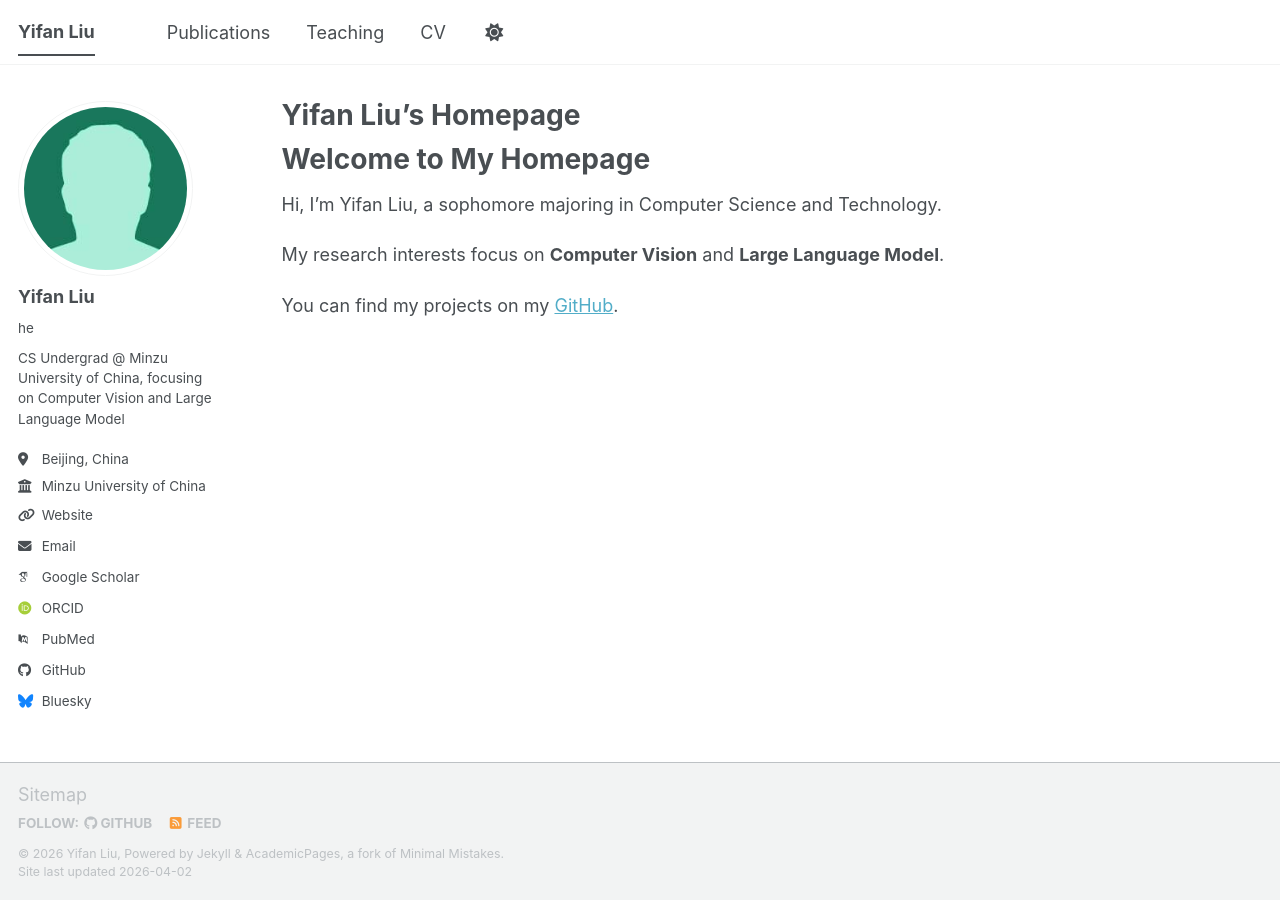
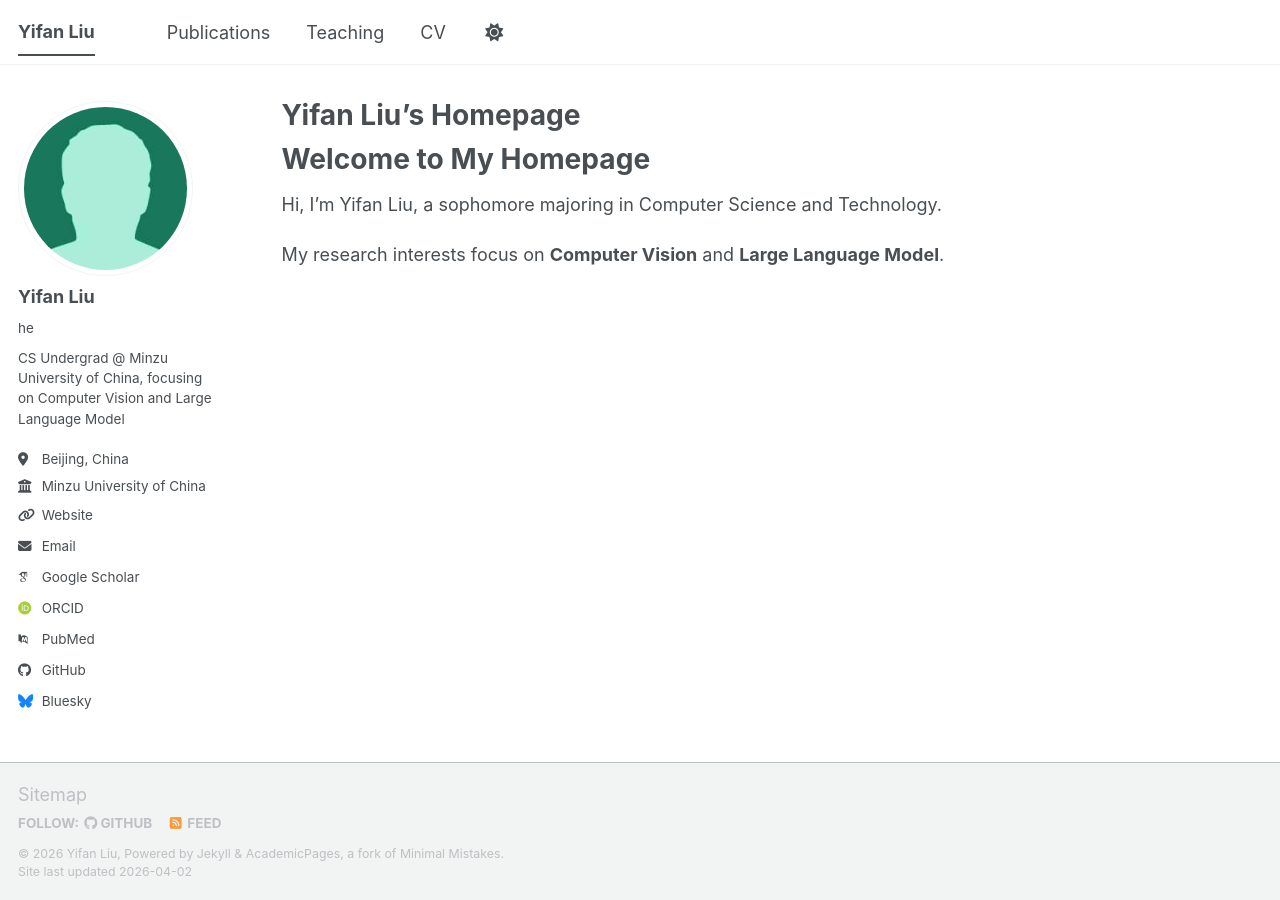
Before and after one commit to Yifan-Liu2006/Yifan-Liu2006.github.io, a Jekyll site: the page built from _pages/about.md, in a window 1280 px wide. Built offline with Jekyll 4.4.1, drawn with Linux system fonts in a browser that asks for light colours; some web fonts are replaced; a script bundle is joined from its source files by our own code; library files that are not in the unit come from our copies.

Commit message:
Update about.md

```diff
--- a/_pages/about.md
+++ b/_pages/about.md
@@ -12,5 +12,3 @@ redirect_from:
 Hi, I'm Yifan Liu, a sophomore majoring in Computer Science and Technology.
 
 My research interests focus on **Computer Vision** and **Large Language Model**.
-
-You can find my projects on my [GitHub](sslocal://flow/file_open?url=https%3A%2F%2Fgithub.com%2FYifan-Liu2006&flow_extra=eyJsaW5rX3R5cGUiOiJjb2RlX2ludGVycHJldGVyIn0=).
```
